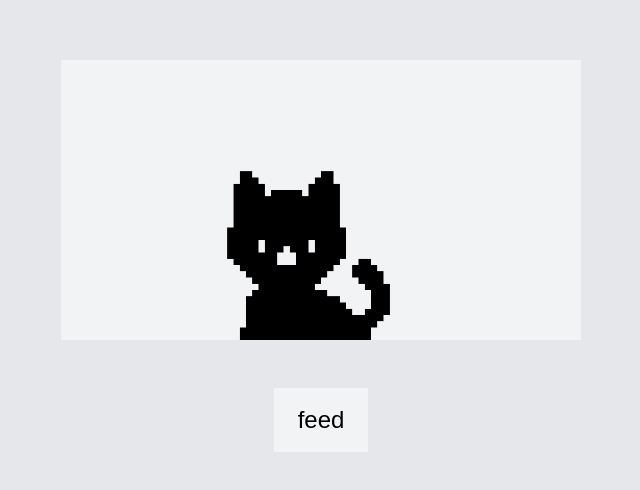
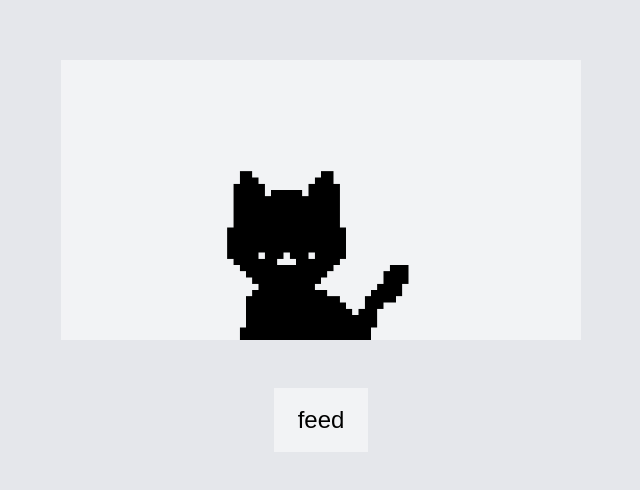
Before and after one commit to RishikSarkar/neko-sekai, a Next.js app: page / in a window 1280 px wide. Shown: the part 160-650 px from the top of the page, without its empty margins (319-959 px from the left). Built offline with nearby package versions, Linux system fonts and the light colour scheme; a web font is replaced by a local one.

Commit message:
made animation more seamless attempt 1

```diff
--- a/components/Pet.jsx
+++ b/components/Pet.jsx
@@ -6,59 +6,74 @@ import Image from 'next/image';
 export default function Pet() {
   const [frameIndex, setFrameIndex] = useState(0);
   const [idleCount, setIdleCount] = useState(0);
-  const [isFeeding, setIsFeeding] = useState(false);
+  const [currentAnimation, setCurrentAnimation] = useState('idle');
 
-  const generateSequence = (basePath, count) => {
-    return Array.from({ length: count }, (_, i) => `${basePath}${i + 1}.png`);
+  const animations = {
+    idle: {
+      sequence: generateSequence("/assets/sprites/cat/01/cat-01-idle/cat-01-idle", 10),
+      loopCount: 5,
+    },
+    yawn: {
+      sequence: generateSequence("/assets/sprites/cat/01/cat-01-yawn/cat-01-yawn", 14),
+      loopCount: 1,
+    },
+    eat: {
+      sequence: generateSequence("/assets/sprites/cat/01/cat-01-eat/cat-01-eat", 35),
+    }
   };
 
-  const idleSequence = generateSequence("/assets/sprites/cat/01/cat-01-idle/cat-01-idle", 10);
-  const yawnSequence = generateSequence("/assets/sprites/cat/01/cat-01-yawn/cat-01-yawn", 14);
-  const eatSequence = generateSequence("/assets/sprites/cat/01/cat-01-eat/cat-01-eat", 35);
+  function generateSequence(basePath, count) {
+    return Array.from({ length: count }, (_, i) => `${basePath}${i + 1}.png`);
+  }
 
-  const [currentSequence, setCurrentSequence] = useState(idleSequence);
-
+  // Update frame and handle animation transitions
   useEffect(() => {
-    const updateFrame = () => {
-      setFrameIndex((prevIndex) => {
+    const currentSequence = animations[currentAnimation].sequence;
+    const intervalId = setInterval(() => {
+      setFrameIndex(prevIndex => {
         const nextIndex = (prevIndex + 1) % currentSequence.length;
-        console.log(idleCount);
-        if (currentSequence === idleSequence && nextIndex === 0) {
-          setIdleCount((prevCount) => prevCount + 1);
+        if (nextIndex === 0) { // Completed a loop of the current animation
+          handleAnimationLoopEnd();
         }
         return nextIndex;
       });
-    };
-
-    const intervalId = setInterval(updateFrame, 100);
+    }, 100);
 
     return () => clearInterval(intervalId);
-  }, [currentSequence]);
+  }, [currentAnimation]);
 
-  useEffect(() => {
-    if (idleCount === 5) {
-      setCurrentSequence(yawnSequence);
-      setIdleCount(0);
-    } else if (currentSequence === yawnSequence && frameIndex === yawnSequence.length - 1) {
-      setCurrentSequence(idleSequence);
+  // Handle the end of an animation loop
+  const handleAnimationLoopEnd = () => {
+    if (currentAnimation === 'idle') {
+      if (idleCount + 1 < animations.idle.loopCount) {
+        setIdleCount(idleCount + 1);
+      } else {
+        setCurrentAnimation('yawn');
+        setIdleCount(0); // Reset idle count
+        setFrameIndex(0); // Start yawn animation from first frame
+      }
+    } else if (currentAnimation === 'yawn') {
+      setCurrentAnimation('idle');
+      setFrameIndex(0); // Start idle animation from first frame
     }
-  }, [idleCount, currentSequence, frameIndex]);
+  };
 
+  // Feed pet and switch to eat animation
   const feedPet = () => {
-    setIsFeeding(true);
-    setCurrentSequence(eatSequence);
+    setCurrentAnimation('eat');
+    setFrameIndex(0); // Start eat animation from first frame
 
     setTimeout(() => {
-      setIsFeeding(false);
-      setCurrentSequence(idleSequence);
-    }, eatSequence.length * 100);
+      setCurrentAnimation('idle');
+      setFrameIndex(0); // Return to idle animation starting frame
+    }, animations.eat.sequence.length * 100);
   };
 
   return (
     <div id='pet' className='bg-gray-200 w-full h-screen font-mono select-none'>
       <div className="w-full h-full flex flex-col items-center justify-center text-center">
         <div className="select-none mt-20 py-20 px-40 pb-0 bg-white/50">
-          <Image src={currentSequence[frameIndex]} alt="Pet" width={200} height={200} unoptimized={true} />
+          <Image src={animations[currentAnimation].sequence[frameIndex]} alt="Pet" width={200} height={200} unoptimized={true} />
         </div>
         <div onClick={feedPet} className='text-2xl text-black text-center m-12 py-4 px-6 bg-white/50 hover:bg-white/80 hover:cursor-pointer ease-in duration-200'>
           feed
```
